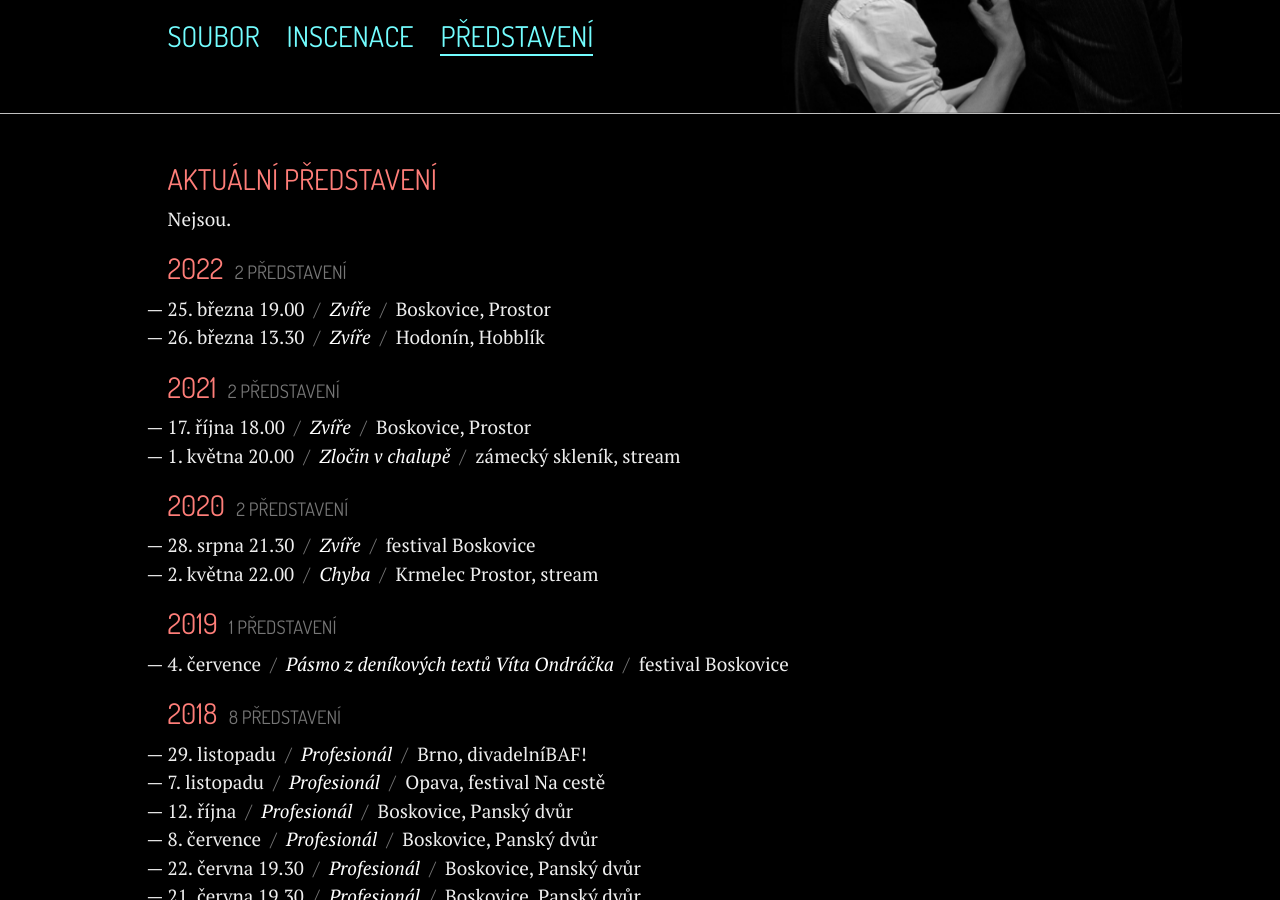
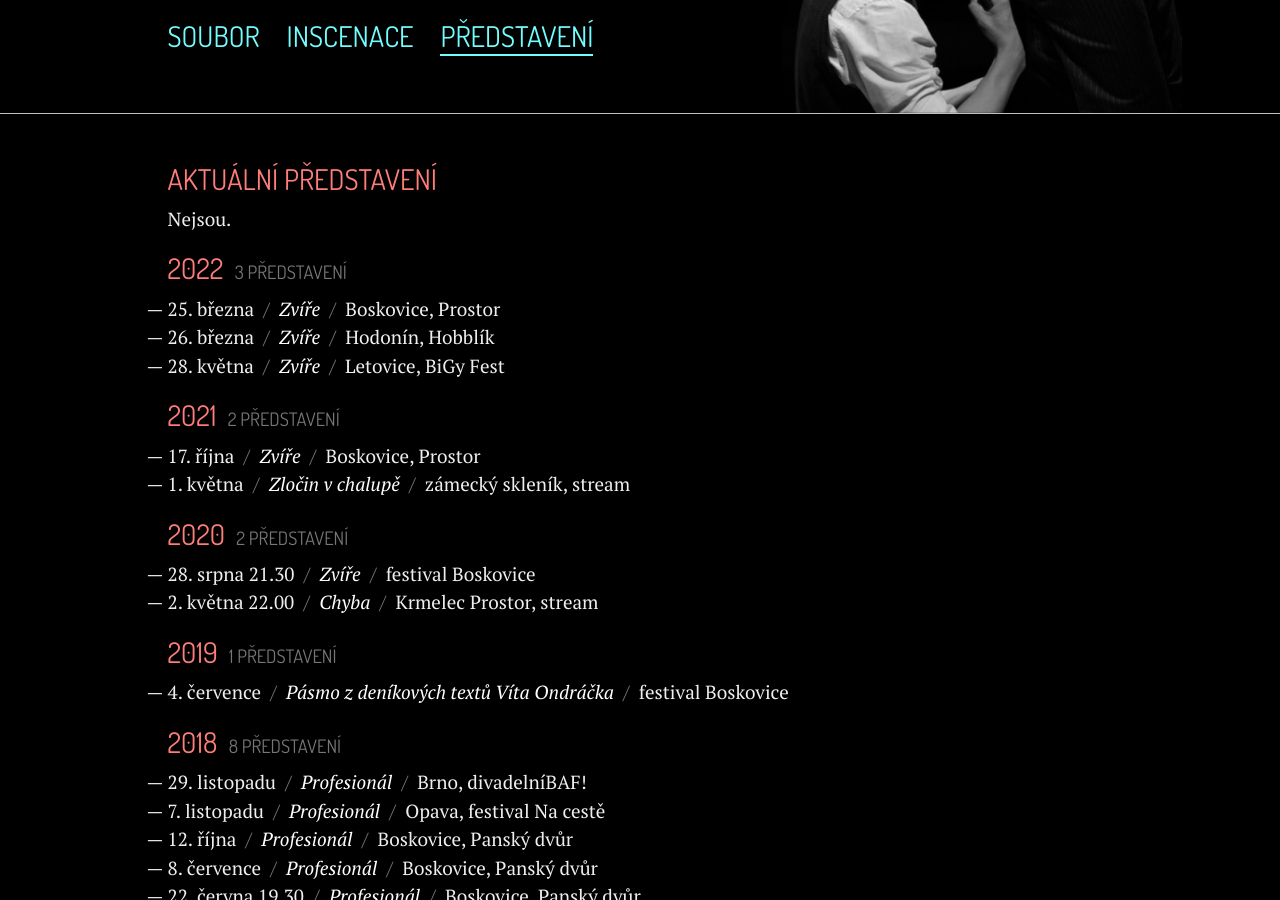
Before and after one commit to zoul/Naboso, a Jekyll site: the page built from predstaveni.html, in a window 1280 px wide and 900 px high, scrolled down 345 px. Built offline with Jekyll 4.4.1, drawn with Linux system fonts in a browser that asks for light colours; some of the changed text lies outside the part shown.

Commit message:
Doplnil jsem BiGy Fest

```diff
--- a/_data/predstaveni.yml
+++ b/_data/predstaveni.yml
@@ -1,18 +1,21 @@
 - rok: 2022
   predstaveni:
     - co: Zvíře
-      kdy: 25. března 19.00
+      kdy: 25. března
       kde: Boskovice, Prostor
     - co: Zvíře
-      kdy: 26. března 13.30
+      kdy: 26. března
       kde: Hodonín, Hobblík
+    - co: Zvíře
+      kdy: 28. května
+      kde: Letovice, BiGy Fest
 - rok: 2021
   predstaveni:
     - co: Zvíře
-      kdy: 17. října 18.00
+      kdy: 17. října
       kde: Boskovice, Prostor
     - co: Zločin v chalupě
-      kdy: 1. května 20.00
+      kdy: 1. května
       kde: zámecký skleník, stream
 - rok: 2020
   predstaveni:
```
